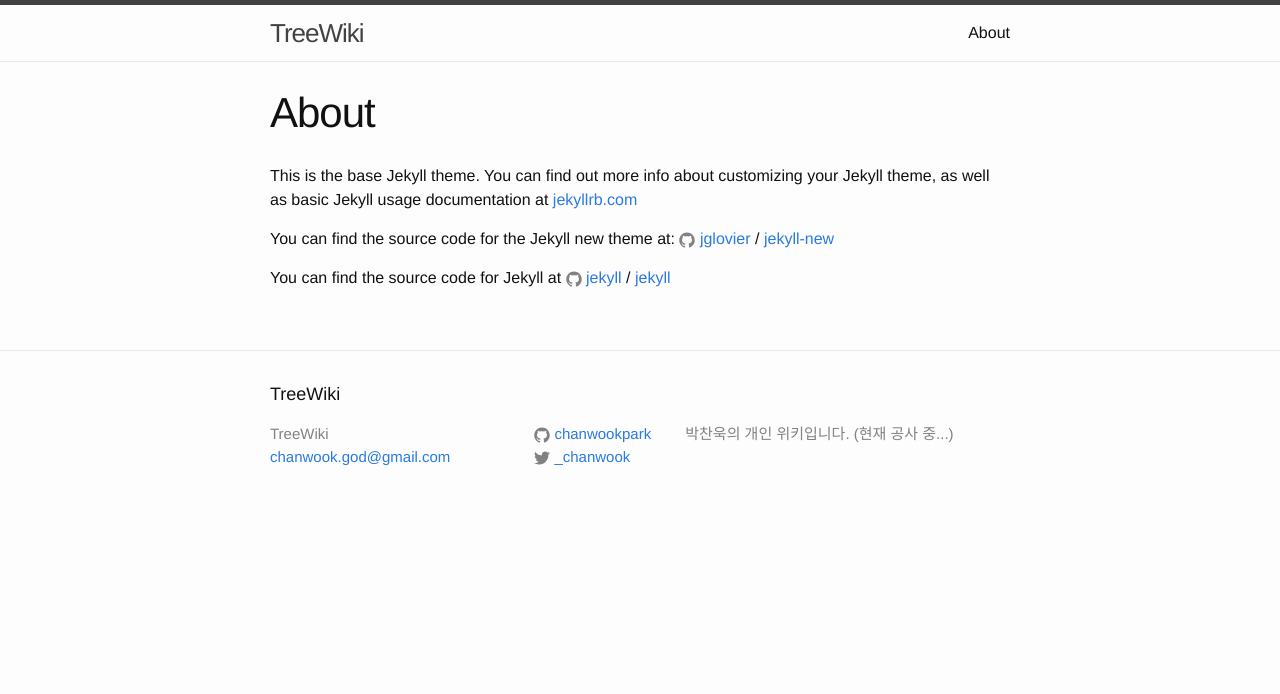
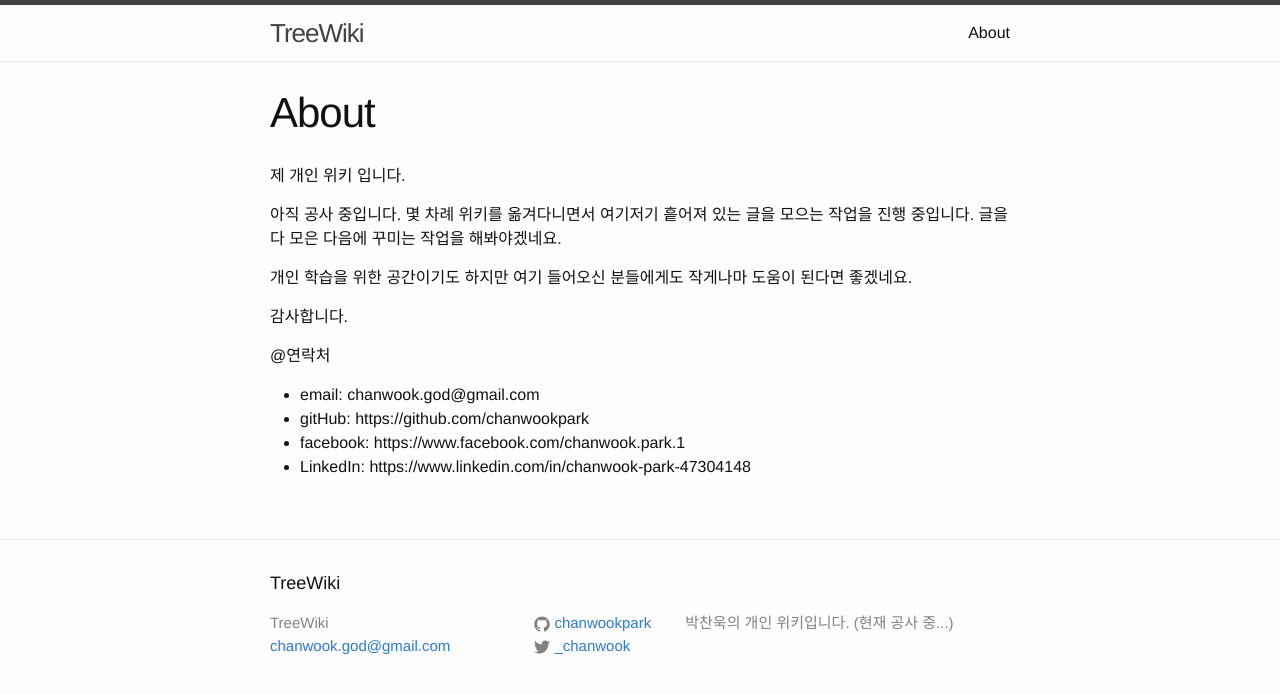
Before and after one commit to chanwookpark/chanwookpark.github.io, a Jekyll site: the page built from about.md, in a window 1280 px wide. Shown: the top 694 px of the page. Built offline with Jekyll 4.4.1, drawn with Linux system fonts in a browser that asks for light colours.

Commit message:
about 문서 수정
역시나 아직 공사중.

```diff
--- a/about.md
+++ b/about.md
@@ -4,12 +4,17 @@
 permalink: /about/
 ---
 
-This is the base Jekyll theme. You can find out more info about customizing your Jekyll theme, as well as basic Jekyll usage documentation at [jekyllrb.com](http://jekyllrb.com/)
+제 개인 위키 입니다.
 
-You can find the source code for the Jekyll new theme at:
-{% include icon-github.html username="jglovier" %} /
-[jekyll-new](https://github.com/jglovier/jekyll-new)
+아직 공사 중입니다. 몇 차례 위키를 옮겨다니면서 여기저기 흩어져 있는 글을 모으는 작업을 진행 중입니다.
+글을 다 모은 다음에 꾸미는 작업을 해봐야겠네요.
 
-You can find the source code for Jekyll at
-{% include icon-github.html username="jekyll" %} /
-[jekyll](https://github.com/jekyll/jekyll)
+개인 학습을 위한 공간이기도 하지만 여기 들어오신 분들에게도 작게나마 도움이 된다면 좋겠네요.
+
+감사합니다.
+
+@연락처
+- email: chanwook.god@gmail.com
+- gitHub: https://github.com/chanwookpark
+- facebook: https://www.facebook.com/chanwook.park.1
+- LinkedIn: https://www.linkedin.com/in/chanwook-park-47304148
```
